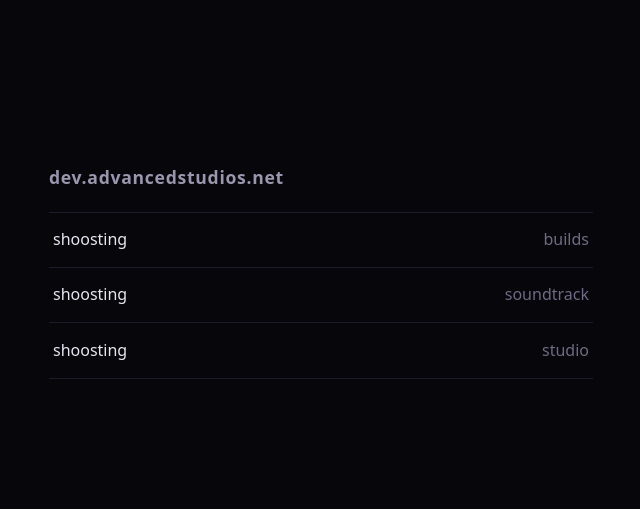
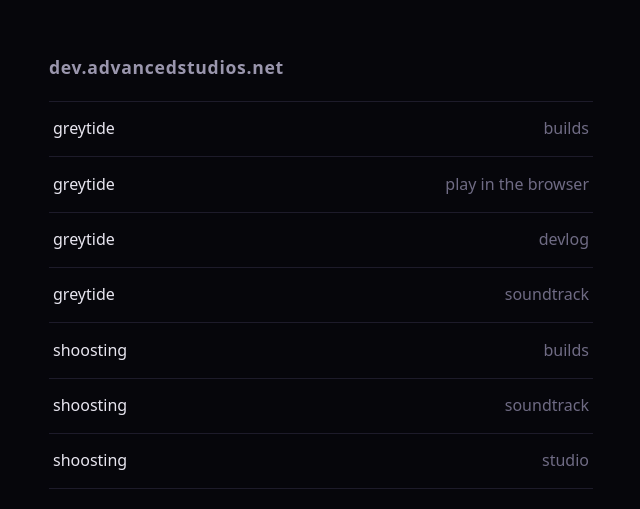
Before and after one commit to tehrandom2/tehrandom2.github.io, a plain HTML site: page index.html in a window 1280 px wide. Shown: the part 129-638 px from the top of the page, without its empty margins (319-959 px from the left). Drawn offline with Linux system fonts and the light colour scheme.

Commit message:
Add the greytide pages (builds, play, devlog, soundtrack)
Co-Authored-By: Claude Fable 5.1 <noreply@anthropic.com>

```diff
--- a/index.html
+++ b/index.html
@@ -21,6 +21,10 @@
 <main>
   <h1>dev.advancedstudios.net</h1>
   <ul>
+    <li><a href="/greytide-builds/">greytide <span>builds</span></a></li>
+    <li><a href="/greytide-builds/play/">greytide <span>play in the browser</span></a></li>
+    <li><a href="/greytide-builds/blog/">greytide <span>devlog</span></a></li>
+    <li><a href="/greytide-builds/soundtrack/">greytide <span>soundtrack</span></a></li>
     <li><a href="/shoosting-builds/">shoosting <span>builds</span></a></li>
     <li><a href="/shoosting-builds/soundtrack/">shoosting <span>soundtrack</span></a></li>
     <li><a href="/shoosting-builds/studio/">shoosting <span>studio</span></a></li>
```
